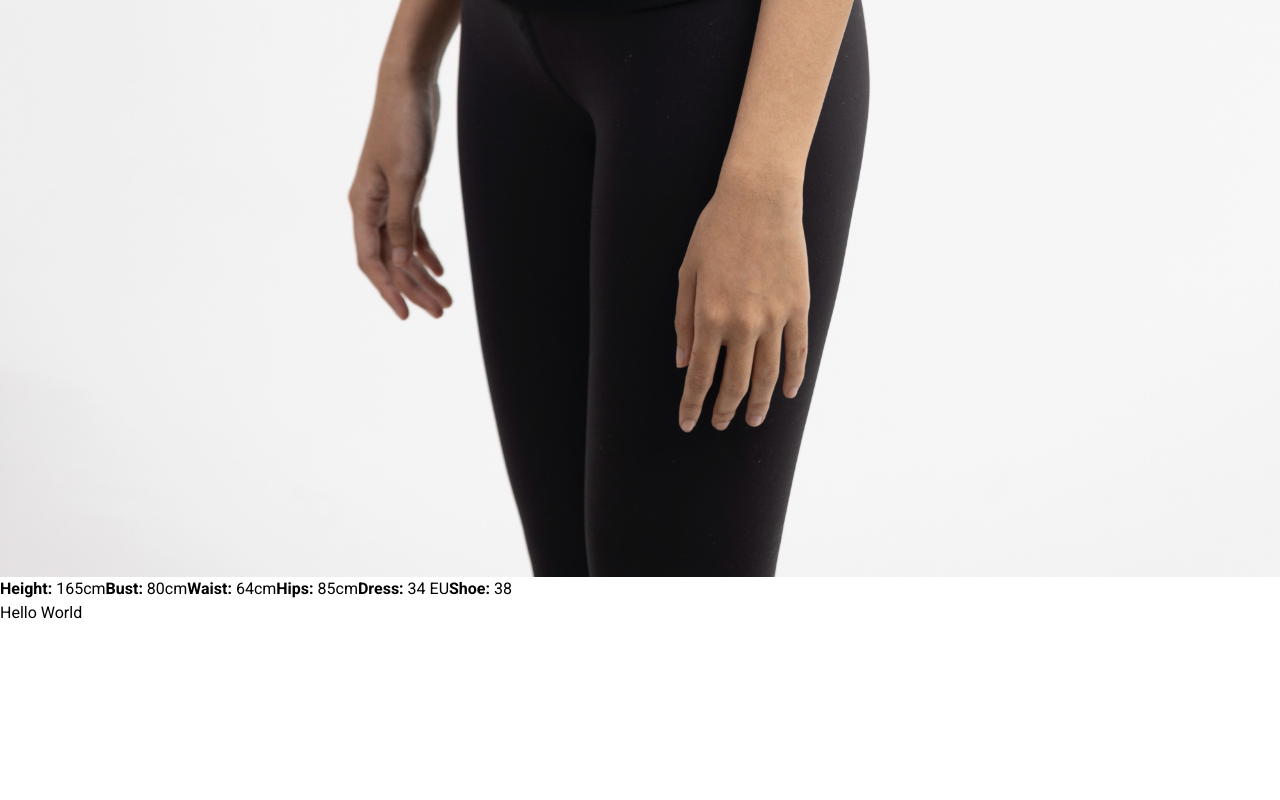
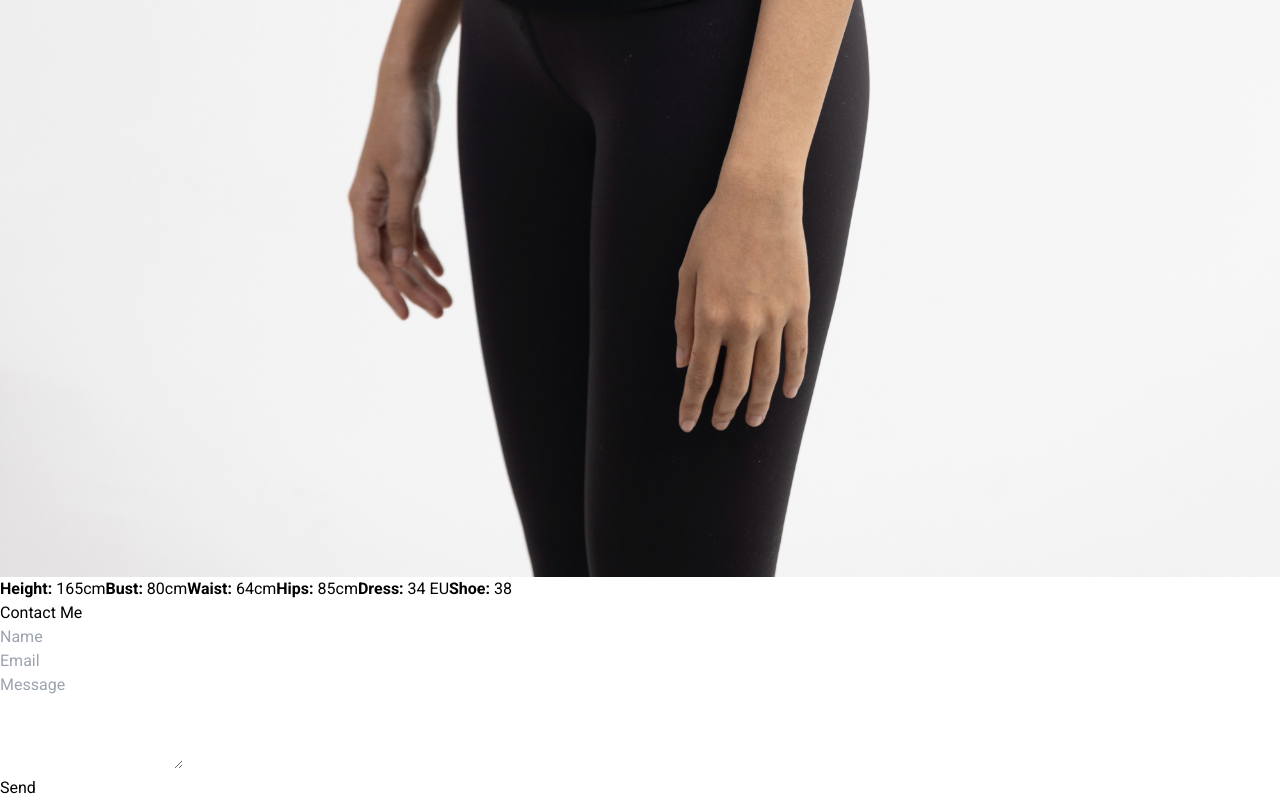
Before and after one commit to AungPyaeSone1000/model-portfolio, a React (Vite) app: page / in a window 1280 px wide. Shown: the part 6966-7766 px from the top of the page. Before the commit the page ends 7591 px from the top, so only its background shows below. Built offline with nearby package versions, Linux system fonts and the light colour scheme.

Commit message:
Contact me section

```diff
--- a/package.json
+++ b/package.json
@@ -10,8 +10,10 @@
     "preview": "vite preview"
   },
   "dependencies": {
+    "@emailjs/browser": "^4.4.1",
     "react": "^18.3.1",
     "react-dom": "^18.3.1",
+    "react-hot-toast": "^2.4.1",
     "react-icons": "^5.3.0"
   },
   "devDependencies": {
--- a/src/App.jsx
+++ b/src/App.jsx
@@ -1,4 +1,5 @@
 import About from "./components/About";
+import ContactForm from "./components/ContactForm";
 import HeroSection from "./components/HeroSection";
 import Navbar from "./components/Navbar";
 import Polaroids from "./components/Polaroids";
@@ -12,7 +13,7 @@ const App = () => {
       <About/>
       <Projects/>
       <Polaroids/>
-      <h1>Hello World</h1>
+      <ContactForm/>
 
     </main>
   );
--- /dev/null
+++ b/src/components/ContactForm.jsx
@@ -0,0 +1,125 @@
+import { useState } from "react";
+import emailjs from "@emailjs/browser";
+import toast, { Toaster } from "react-hot-toast";
+
+const ContactForm = () => {
+  const [formData, setFormData] = useState({
+    name: "",
+    email: "",
+    message: "",
+  });
+
+  const [error, setError] = useState({});
+  const [isSending, setIsSending] = useState(false);
+  const handleChange = (e) => {
+    const { name, value } = e.target;
+    setFormData({
+      ...formData,
+      [name]: value,
+    });
+  };
+
+  const validate = () => {
+    let error = {};
+    if (!formData.name) error.name = "Name is required";
+    if (!formData.email) {
+      error.email = "Email is required";
+    } else if (!/\S+@\S+\.\S+/.test(formData.email)) {
+      error.email = "Email is invalid";
+    }
+    if (!formData.message) error.message = "Message is required";
+    return error;
+  };
+
+  const handleSubmit = (e) => {
+    e.preventDefault();
+    const validateError = validate();
+    if (Object.keys(validateError).length > 0) {
+      setError(validateError);
+    } else {
+      setError({});
+      setIsSending(true);
+      emailjs
+        .send(
+          "service_tnu28le",
+          "template_h0tzyae",
+          formData,
+          "8OeGf8DLZP1X3E5Bi"
+        )
+        .then((res) => {
+          console.log("Hello", res.status, res.text);
+          toast.success("Success");
+          setFormData({ name: "", email: "", message: "" });
+        })
+        .catch((error) => {
+          console.log(error);
+          toast.error("Fail");
+        })
+        .finally(() => {
+          setIsSending(false);
+        });
+    }
+  };
+  return (
+    <div className="mx-auto max-w-3xl p-4" id="contact">
+      <Toaster />
+      <h2 className="my-8 text-center text-4xl font-semibold tracking-tighter">
+        Contact Me
+      </h2>
+      <form onSubmit={handleSubmit} className="text-black">
+        <div className="mb-4">
+          <input
+            type="text"
+            name="name"
+            id="name"
+            value={formData.name}
+            placeholder="Name"
+            onChange={handleChange}
+            className="mb-8 w-full appearance-none rounded-lg text-white
+            bg-transparent px-3 py-2 text-sm focus:bg-gray-100 focus:text-black"
+          />
+          {error.name && <p className="text-sm text-pink-700">{error.name}</p>}
+        </div>
+        <div className="mb-4">
+          <input
+            type="email"
+            name="email"
+            id="email"
+            value={formData.email}
+            placeholder="Email"
+            onChange={handleChange}
+            className="mb-8 w-full appearance-none rounded-lg text-white
+            bg-transparent px-3 py-2 text-sm focus:bg-gray-100 focus:text-black"
+          />
+          {error.email && (
+            <p className="text-sm text-pink-700">{error.email}</p>
+          )}
+        </div>
+        <div className="mb-4">
+          <textarea
+            name="message"
+            id="message"
+            value={formData.message}
+            placeholder="Message"
+            onChange={handleChange}
+            className="mb-8 w-full appearance-none rounded-lg text-white
+            bg-transparent px-3 py-2 text-sm focus:bg-gray-100 focus:text-black"
+            rows="4"
+          />
+          {error.message && (
+            <p className="text-sm text-pink-700">{error.message}</p>
+          )}
+        </div>
+        <button
+          type="submit"
+          className={`mb-8 w-full rounded bg-yellow-400 px-4 py-2 text-sm font-semibold text-slate-950 hover:bg-yellow-500
+          ${isSending ? "cursor-not-allowed opacity-50" : ""}`}
+          disabled={isSending}
+        >
+          {isSending ? "Sending..." : "Send"}
+        </button>
+      </form>
+    </div>
+  );
+};
+export default ContactForm;
```
Also changed, not shown: 1 other file (tests, documents, lock files or other folders).
